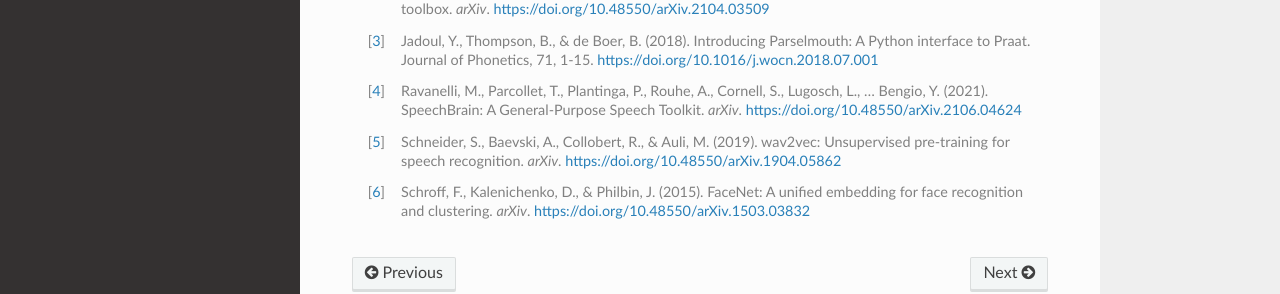
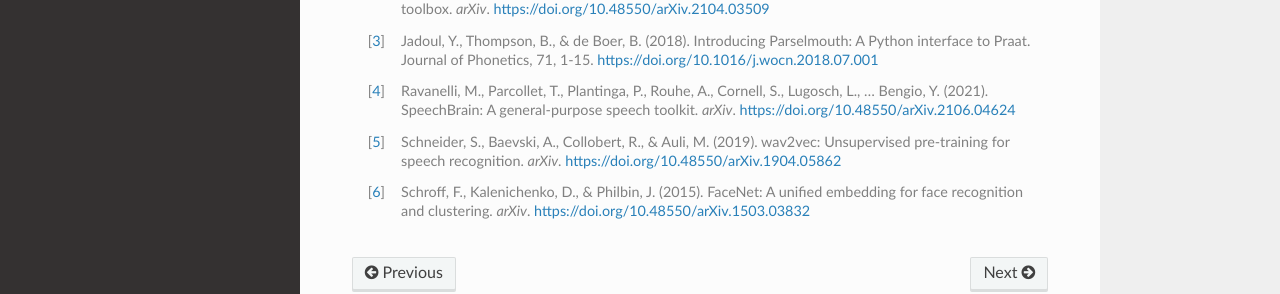
Before and after one commit to mexca/mexca, a Sphinx documentation site: the page built from docs/features.rst, in a window 1280 px wide and 900 px high, scrolled down 695 px. Shown: the part 478-772 px from the top of the window. Built offline with Sphinx 7.4.7 and the Read the Docs theme 2.0.0, drawn with Linux system fonts in a browser that asks for light colours.

Commit message:
Fix capitalization in doc reference

```diff
--- a/docs/features.rst
+++ b/docs/features.rst
@@ -37,7 +37,7 @@
 
 .. [3] Jadoul, Y., Thompson, B., & de Boer, B. (2018). Introducing Parselmouth: A Python interface to Praat. Journal of Phonetics, 71, 1-15. https://doi.org/10.1016/j.wocn.2018.07.001
 
-.. [4] Ravanelli, M., Parcollet, T., Plantinga, P., Rouhe, A., Cornell, S., Lugosch, L., … Bengio, Y. (2021). SpeechBrain: A General-Purpose Speech Toolkit. *arXiv*. https://doi.org/10.48550/arXiv.2106.04624
+.. [4] Ravanelli, M., Parcollet, T., Plantinga, P., Rouhe, A., Cornell, S., Lugosch, L., … Bengio, Y. (2021). SpeechBrain: A general-purpose speech toolkit. *arXiv*. https://doi.org/10.48550/arXiv.2106.04624
 
 .. [5] Schneider, S., Baevski, A., Collobert, R., & Auli, M. (2019). wav2vec: Unsupervised pre-training for speech recognition. *arXiv*. https://doi.org/10.48550/arXiv.1904.05862
 
```
